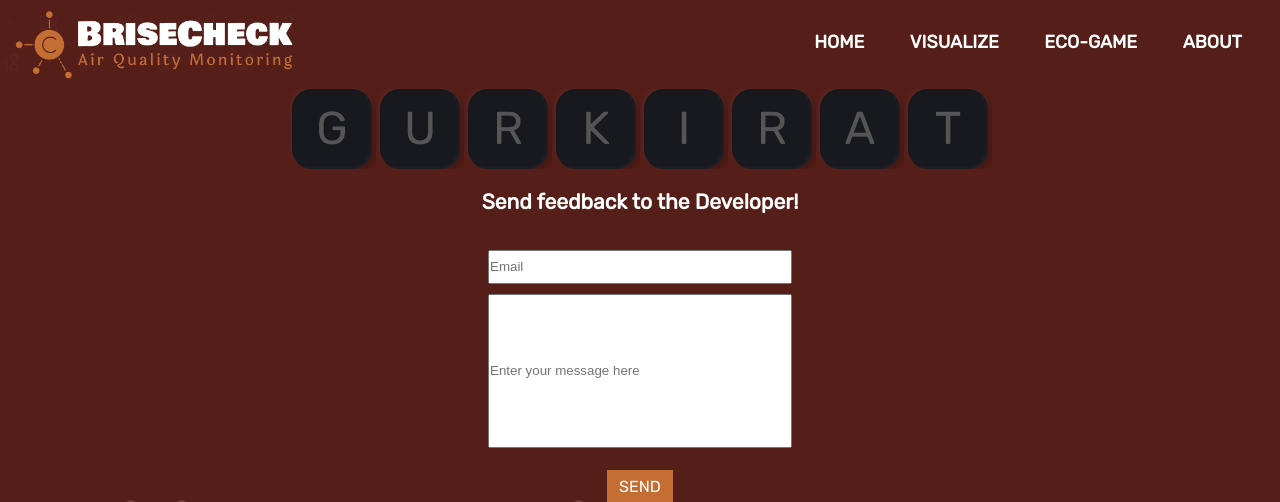
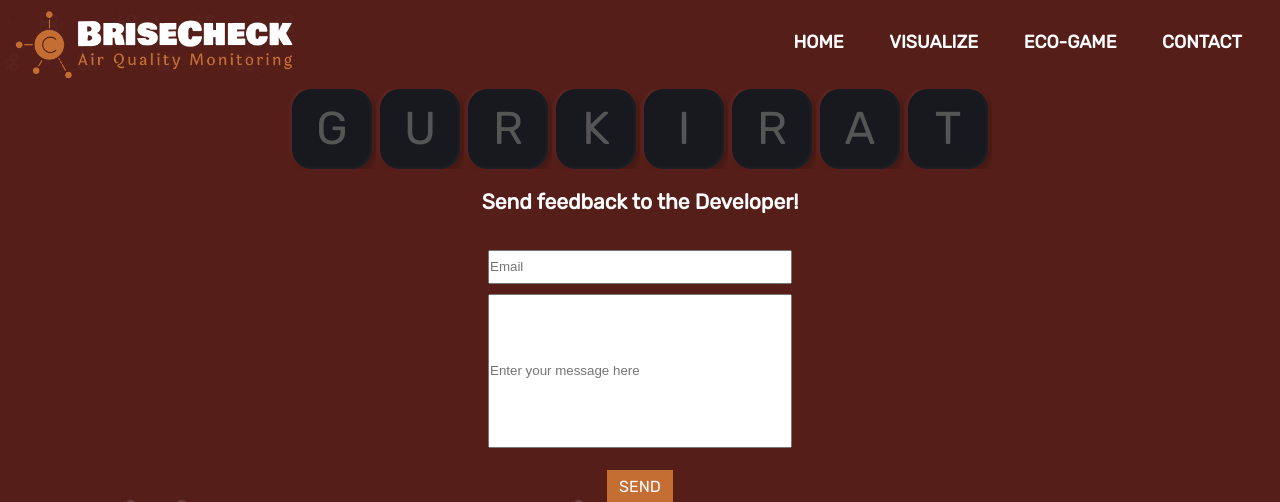
Before and after one commit to GKN-Tech/BriseCheck_Website, a Flask app: template website/templates/contact.html in a window 1280 px wide. Shown: the top 502 px of the page. Run offline with Flask 2, Linux system fonts and the light colour scheme; the template is opened without the code that fills it, so the values that code supplies are empty; some web fonts are replaced.

Commit message:
renamed "about" to "contact"

```diff
--- a/website/templates/base.html
+++ b/website/templates/base.html
@@ -52,7 +52,7 @@
                             <a href="/game">ECO-GAME</a>
                         </li>
                         <li>
-                            <a href="/about">ABOUT</a>
+                            <a href="/contact">CONTACT</a>
                         </li>
                     </ul>
                 </nav>
```
